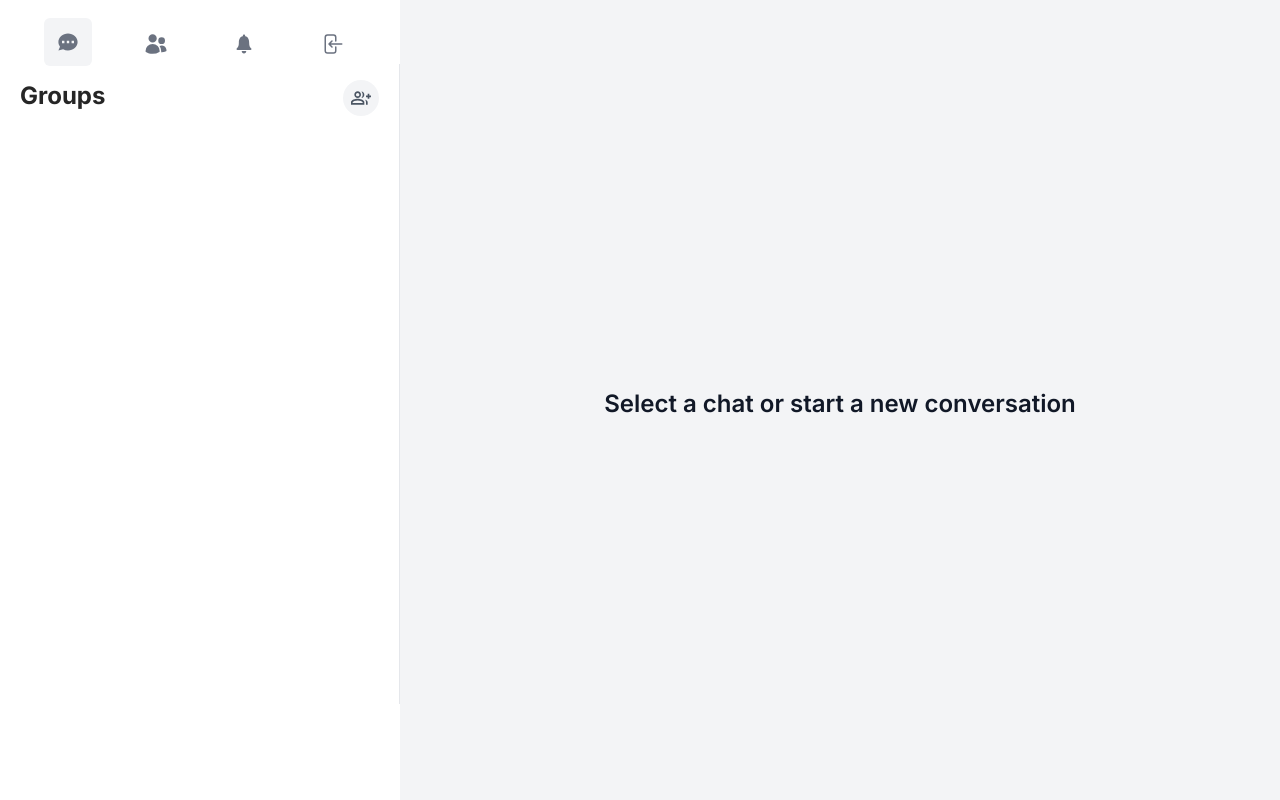
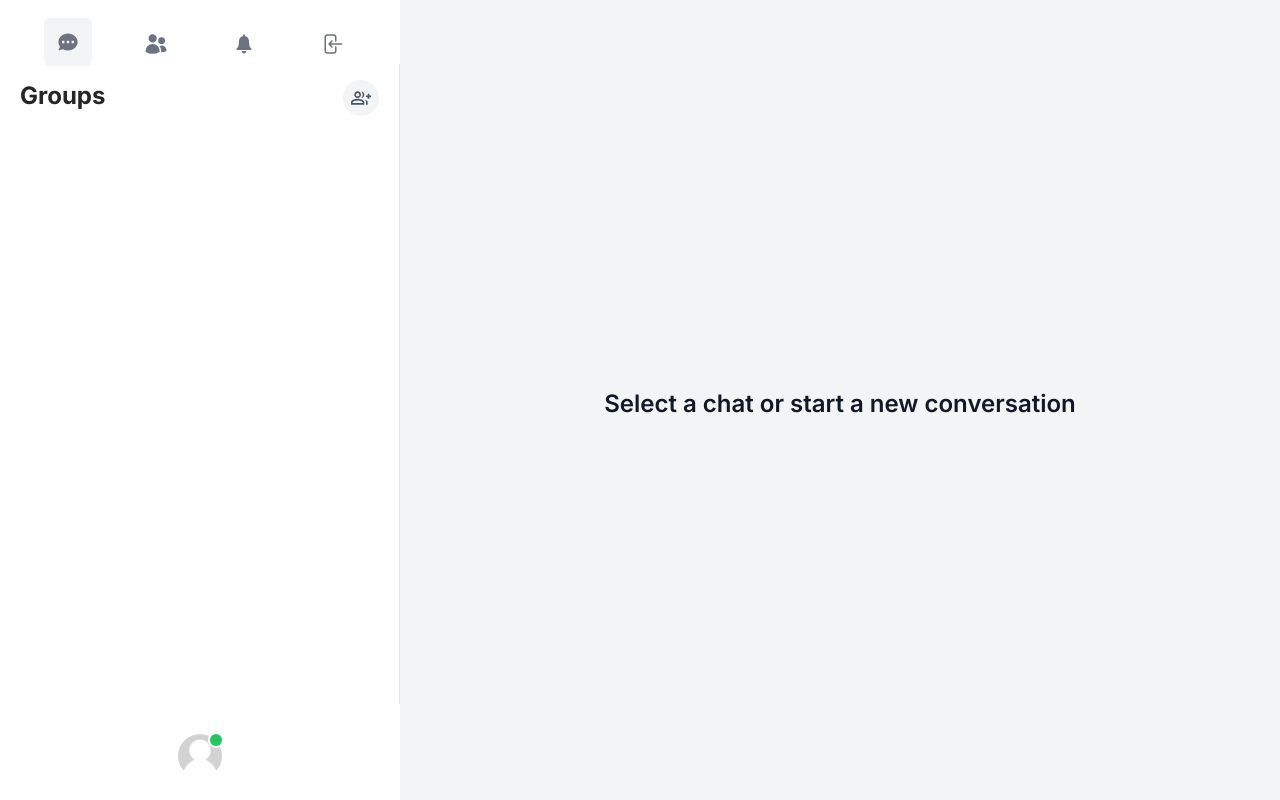
Before and after one commit to DavidKusmider/Application-de-Messagerie-S-curis-e-avec-Cryptographie-Avanc-e, a Next.js app: page /conversations in a window 1280 px wide. Built offline with nearby package versions, Linux system fonts and the light colour scheme; no server answers; the database is empty.

Commit message:
fix : fix profile picture

```diff
--- a/src/app/components/sidebar/DesktopSidebar.tsx
+++ b/src/app/components/sidebar/DesktopSidebar.tsx
@@ -3,15 +3,15 @@
 import DesktopItem from "./DesktopItem";
 import useRoutes from "@/app/hooks/useRoutes";
 import SettingsModal from "./SettingsModal";
-import {useContext, useEffect, useState} from "react";
+import { useContext, useEffect, useState } from "react";
 import Avatar from "../Avatar";
 import ConversationList from "@/app/conversations/components/ConversationList";
-import {User} from "@supabase/supabase-js"
-import {Group, User_Group, User_Relation, UserMetadata} from "@/types/databases.types"
+import { User } from "@supabase/supabase-js"
+import { Group, User_Group, User_Relation, UserMetadata } from "@/types/databases.types"
 import useConversation from "@/app/hooks/useConversation";
-import {usePathname} from "next/navigation";
+import { usePathname } from "next/navigation";
 import FriendList from "@/app/friends/components/FriendList";
-import {SocketContext} from "@/app/conversations/socketContext";
+import { SocketContext } from "@/app/conversations/socketContext";
 
 interface DesktopSidebarProps {
   currentUser: User | null;
@@ -36,9 +36,13 @@ const DesktopSidebar: React.FC<DesktopSidebarProps> = ({
   const [relations, setRelations] = useState(friends);
   const [user, setUser] = useState<User | null>(currentUser);
 
-    const {conversationId} = useConversation();
+  const { conversationId } = useConversation();
   const pathname = usePathname();
   let users: User[] = [];
+
+  const userMeta = currentUser
+    ? usersMetadata.find((userMetadata) => userMetadata.id === currentUser.id)
+    : null;
 
   const socket = useContext(SocketContext);
   if (user) {
@@ -75,7 +79,7 @@ const DesktopSidebar: React.FC<DesktopSidebarProps> = ({
     groupsTemp.forEach((g) => {
       const groupsFiltered = userGroupsLink.filter((m) => m.id_group === g.id);
       groupsFiltered.forEach((f) => {
-                if(f.id_user === user?.id && !userGroups.includes(g)){
+        if (f.id_user === user?.id && !userGroups.includes(g)) {
           userGroups.push(g);
         }
       });
@@ -191,7 +195,8 @@ const DesktopSidebar: React.FC<DesktopSidebarProps> = ({
             onClick={() => setIsOpen(true)}
             className="cursor-pointer hover:opacity-75 transition"
           >
-                        {/*<Avatar user={currentUser} />*/}
+            <Avatar user={userMeta} />
+
           </div>
         </div>
       </div>
```
Lines whose indentation alone changed are shown as unchanged.
